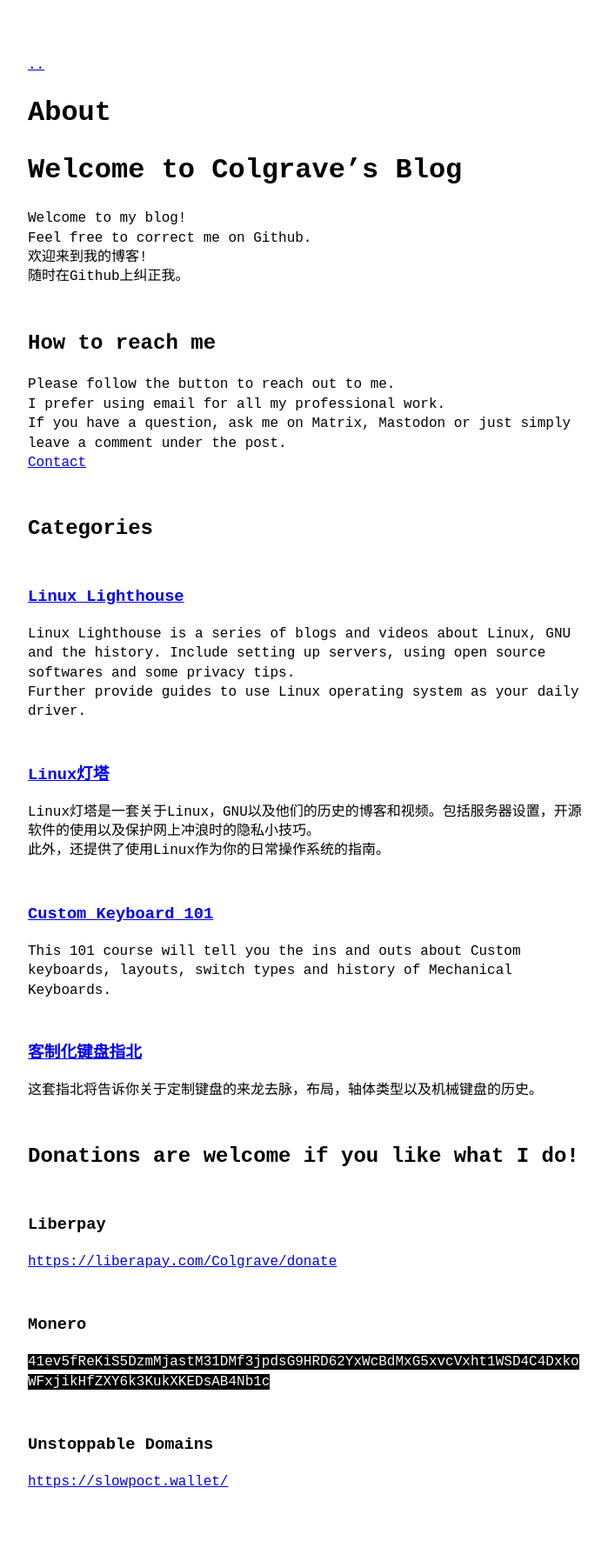
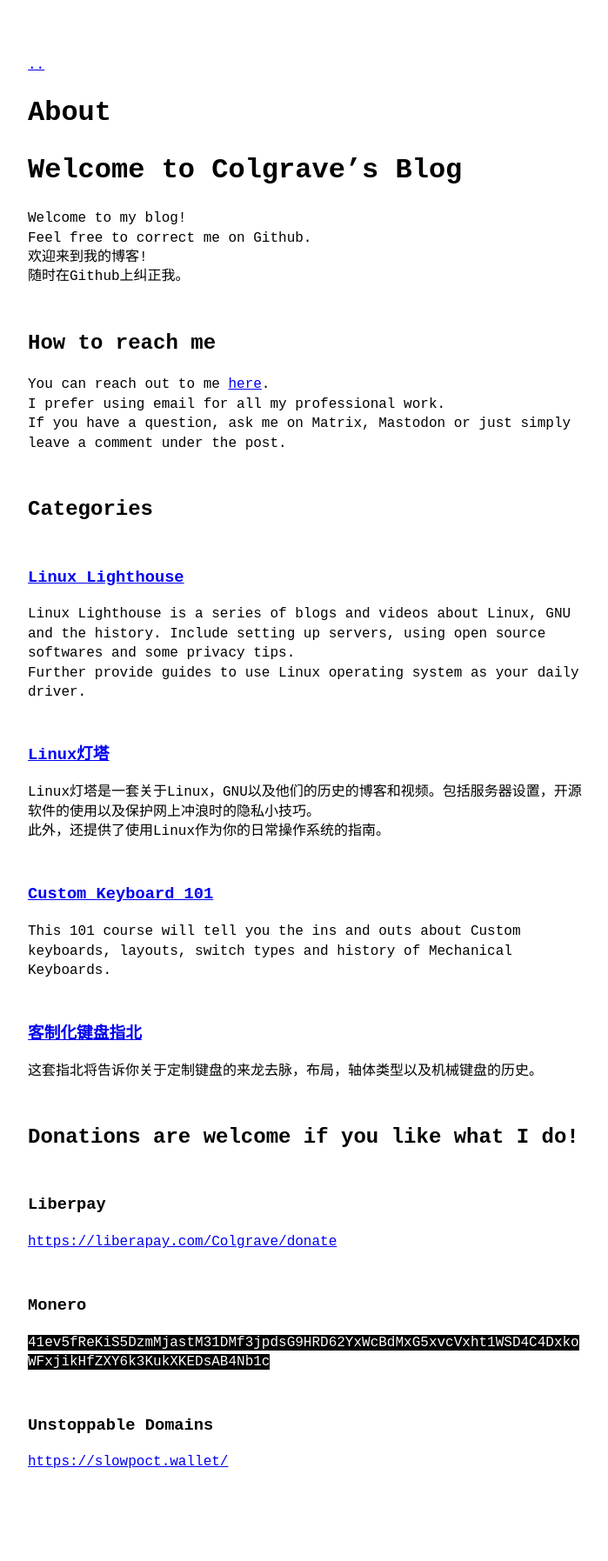
Before and after one commit to colgrave34/colgrave34.github.io, a Jekyll site: the page built from about.md, in a window 1280 px wide. Shown: the whole page at 87% size, without its empty margins (288-987 px from the left). Built offline with Jekyll 4.4.1, drawn with Linux system fonts in a browser that asks for light colours; after the commit the page ends 1773 px from its top, so only the background shows below that.

Commit message:
Update about.md

```diff
--- a/about.md
+++ b/about.md
@@ -10,10 +10,9 @@
 随时在Github上纠正我。
 
 ## How to reach me
-Please follow the button to reach out to me.
+You can reach out to me [here](/contact/).
 I prefer using email for all my professional work.
 If you have a question, ask me on Matrix, Mastodon or just simply leave a comment under the post.
-[Contact](/contact/)
 
 ## Categories
 ### [**Linux Lighthouse**](/linux-lighthouse.html/)
```
